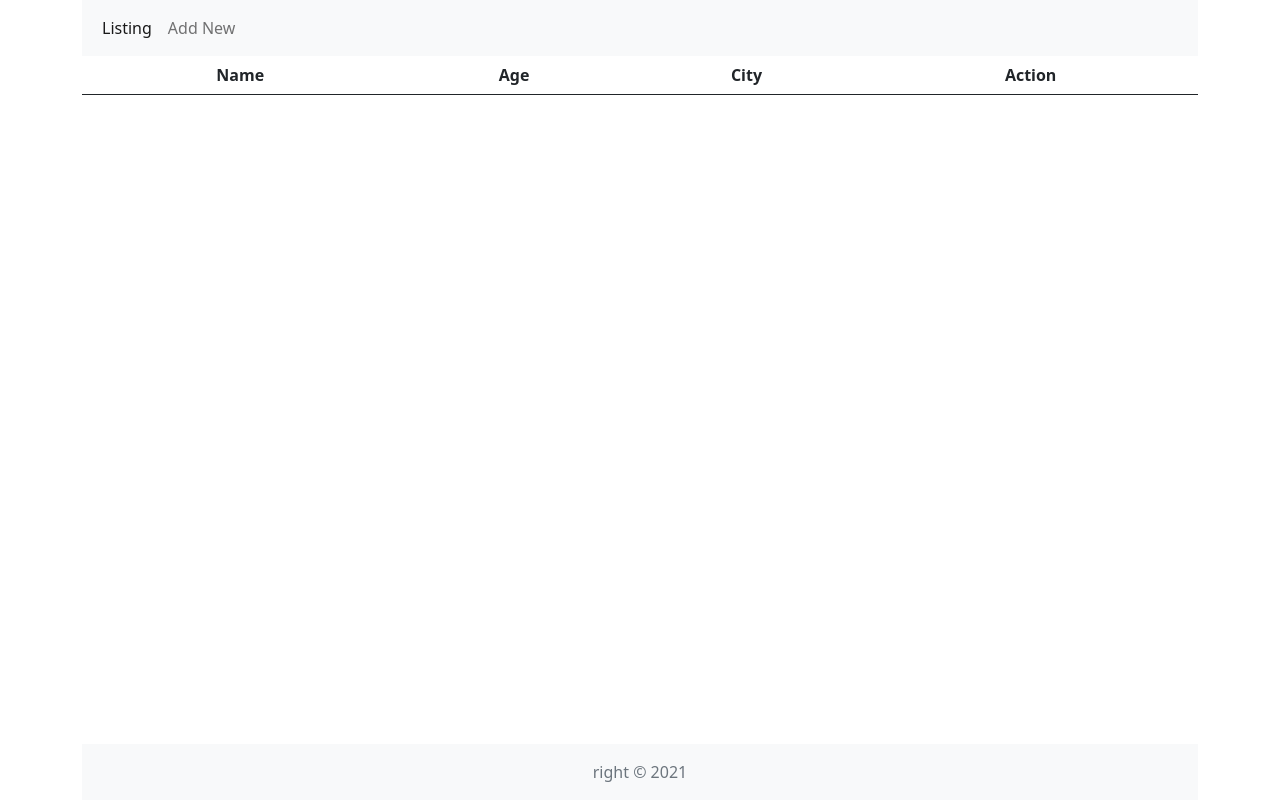
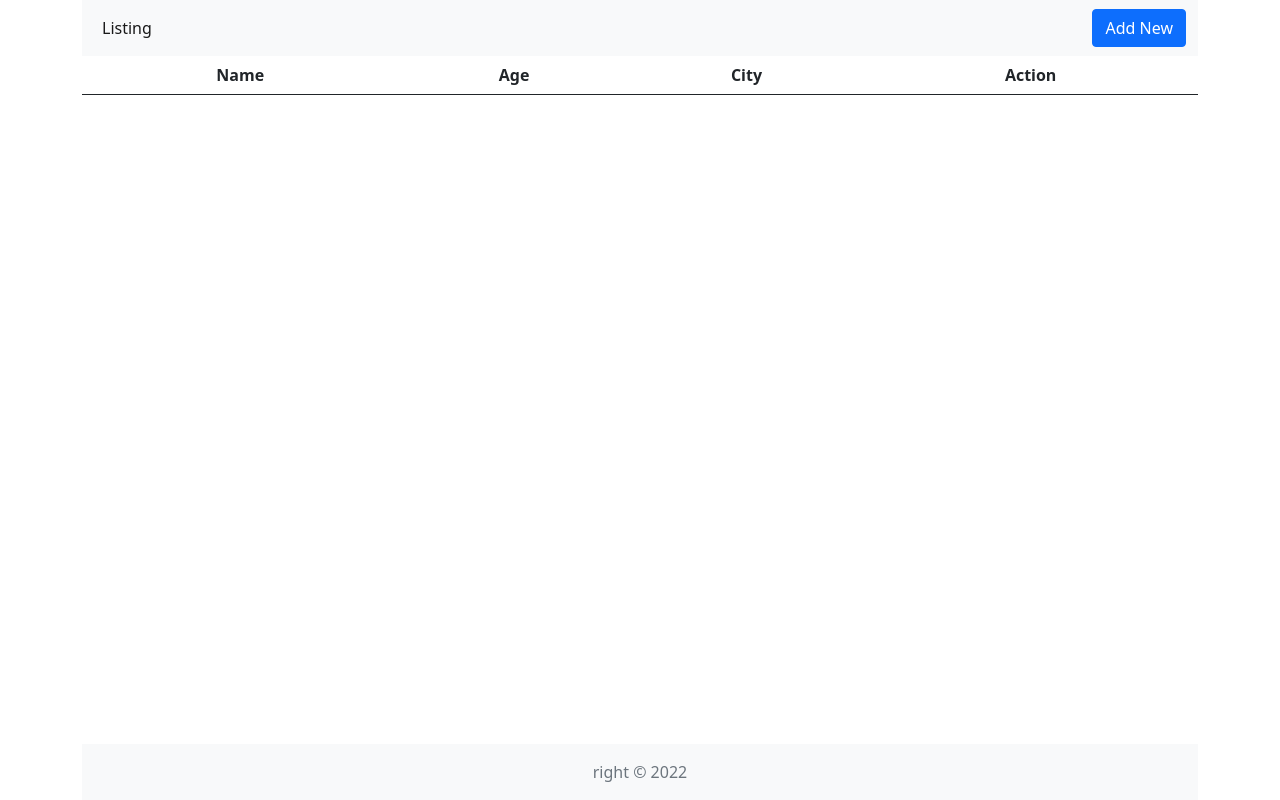
Before and after one commit to Anshu-webDev/esd-sem6-app, a plain HTML site: page index.html in a window 1280 px wide. Drawn offline with nearby package versions, Linux system fonts and the light colour scheme; no server answers.

Commit message:
add button

```diff
--- a/index.html
+++ b/index.html
@@ -12,11 +12,12 @@
     <header>
         <nav class="navbar navbar-expand-lg navbar-light bg-light">
             <div class="container-fluid">
-                <div class="collapse navbar-collapse" id="navbarNavAltMarkup">
+                <div class="collapse navbar-collapse d-flex justify-content-between bg-light" id="navbarNavAltMarkup">
                     <div class="navbar-nav">
                         <a class="nav-link active" aria-current="page" href="#">Listing</a>
-                        <a class="nav-link" href="add.html">Add New</a>
                     </div>
+                    <a class="btn btn-primary" href="add.html">Add New</a>
+
                 </div>
             </div>
         </nav>
@@ -35,7 +36,7 @@
     </table>
     <footer class="footer mt-auto py-3 bg-light">
         <div class="container text-center">
-            <span class="text-muted">right &copy; 2021</span>
+            <span class="text-muted">right &copy; 2022</span>
         </div>
     </footer>
 </body>
```
Also changed, not shown: add.html (+1 -1 lines), edit.html (+1 -1 lines).
